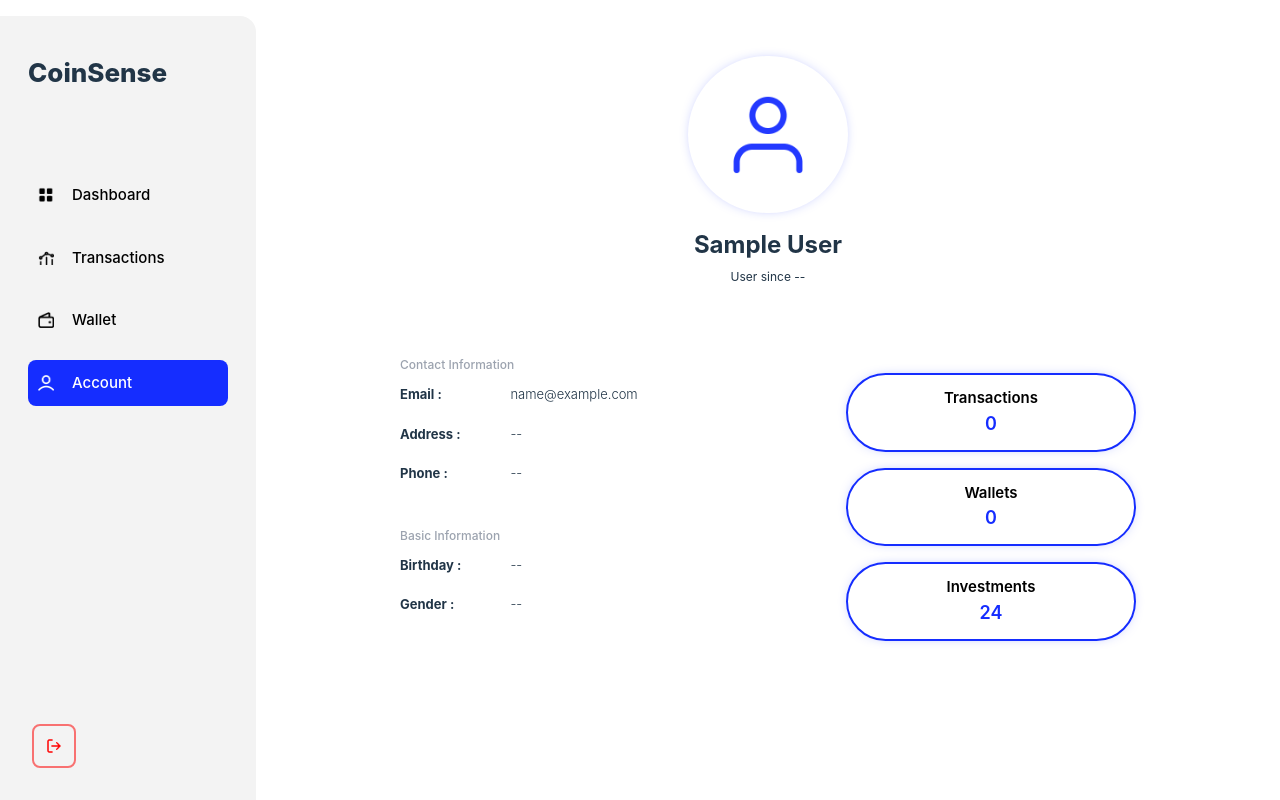
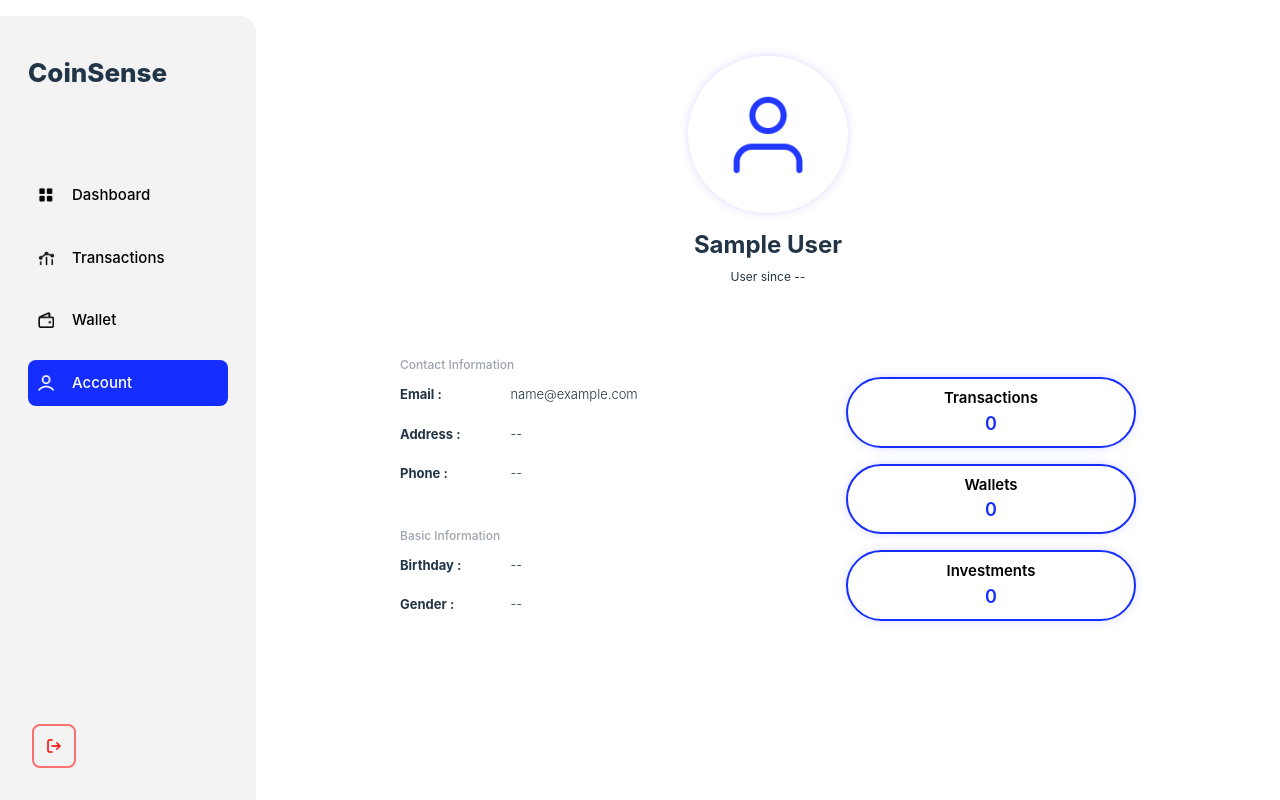
Before and after one commit to ShalinAJ/CoinSense, a React (Vite) app in the folder frontend/: page /dashboard/account in a window 1280 px wide. Built offline with nearby package versions, Linux system fonts and the light colour scheme; no server answers; sample sign-in values are in the browser's storage.

Commit message:
UI updates

```diff
--- a/frontend/src/pages/Account.jsx
+++ b/frontend/src/pages/Account.jsx
@@ -7,15 +7,21 @@ const AccountPage = () => {
   const { ...userInfo } = JSON.parse(localStorage.getItem("user"));
   const [transactionTotal, setTransactionTotal] = useState(0);
   const [walletTotal, setWalletTotal] = useState(0);
-  console.log(transactions);
+  const [investmentsTotal, setInvestmentsTotal] = useState(0);
+
   useEffect(() => {
     async function dataTotalHandler() {
       try {
         const transactionData = await transactions;
         const walletData = await wallets;
         const transactionDataTotal = transactionData.length;
+        const investmentTransactions = transactionData.filter(
+          (transaction) => transaction.status === "Investment"
+        );
+        const investmentsTotal = investmentTransactions.length;
         const walletDataTotal = walletData.length;
         setTransactionTotal(transactionDataTotal);
+        setInvestmentsTotal(investmentsTotal);
         setWalletTotal(walletDataTotal);
       } catch (error) {
         console.error("Error fetching data", error);
@@ -89,10 +95,10 @@ const AccountPage = () => {
             </p>
           </div>
         </div>
-        <div className="flex flex-col gap-4 pt-4">
+        <div className="flex flex-col gap-4 pt-5">
           <Link
             to={"../transactions"}
-            className="gap-0 p-3 px-[6rem] box-shadow rounded-full flex flex-col items-center border-[2px] border-[#152DFF]"
+            className="gap-0 p-2 px-[6rem] box-shadow rounded-full flex flex-col items-center border-[2px] border-[#152DFF]"
           >
             <p className="text-mediums font-semibold">Transactions</p>
             <p className="text-lg font-semibold text-[#152DFF]">
@@ -101,16 +107,18 @@ const AccountPage = () => {
           </Link>
           <Link
             to={"../wallet"}
-            className="gap-0 p-3 px-[6rem] box-shadow rounded-full flex flex-col items-center border-[2px] border-[#152DFF]"
+            className="gap-0 p-2 px-[6rem] box-shadow rounded-full flex flex-col items-center border-[2px] border-[#152DFF]"
           >
             <p className="text-mediums font-semibold">Wallets</p>
             <p className="text-lg font-semibold text-[#152DFF]">
               {walletTotal ? walletTotal : 0}
             </p>
           </Link>
-          <Link className="gap-0 p-3 px-[6rem] box-shadow rounded-full flex flex-col items-center border-[2px] border-[#152DFF]">
+          <Link className="gap-0 p-2 px-[6rem] box-shadow rounded-full flex flex-col items-center border-[2px] border-[#152DFF]">
             <p className="text-mediums font-semibold">Investments</p>
-            <p className="text-lg font-semibold text-[#152DFF]">24</p>
+            <p className="text-lg font-semibold text-[#152DFF]">
+              {investmentsTotal ? investmentsTotal : 0}
+            </p>
           </Link>
         </div>
       </div>
--- a/frontend/src/pages/Login.jsx
+++ b/frontend/src/pages/Login.jsx
@@ -42,10 +42,6 @@ const LoginPage = () => {
           <p className="mt-4 ">
             Register to CoinSense - enjoy exclusive features & many more
           </p>
-          <div className="border-2 mt-20 rounded-2xl p-4 bg-[#525dfc]">
-            Simple unbelievable! I am really satisfied by Cubik Agencys work.
-            They are absolutely an amazing team!
-          </div>
         </div>
         <div className=" w-[350px] px-4 py-6 bg-white rounded-md mt-20 mb-20">
           <form onSubmit={handleSubmit}>
```
